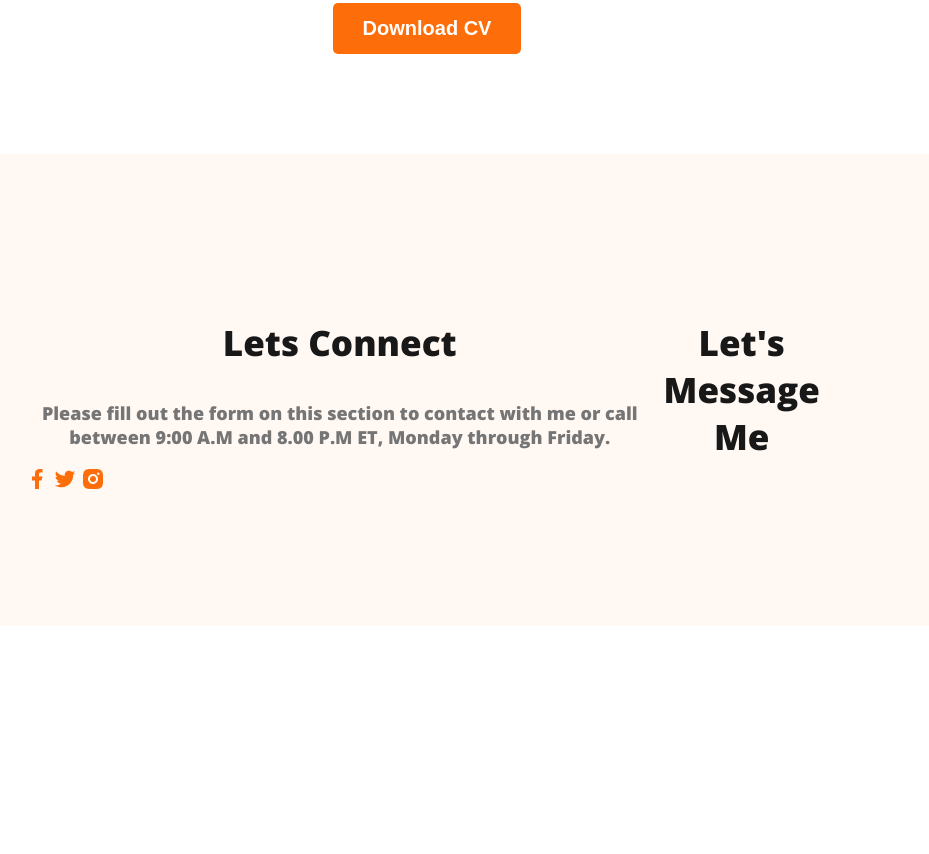
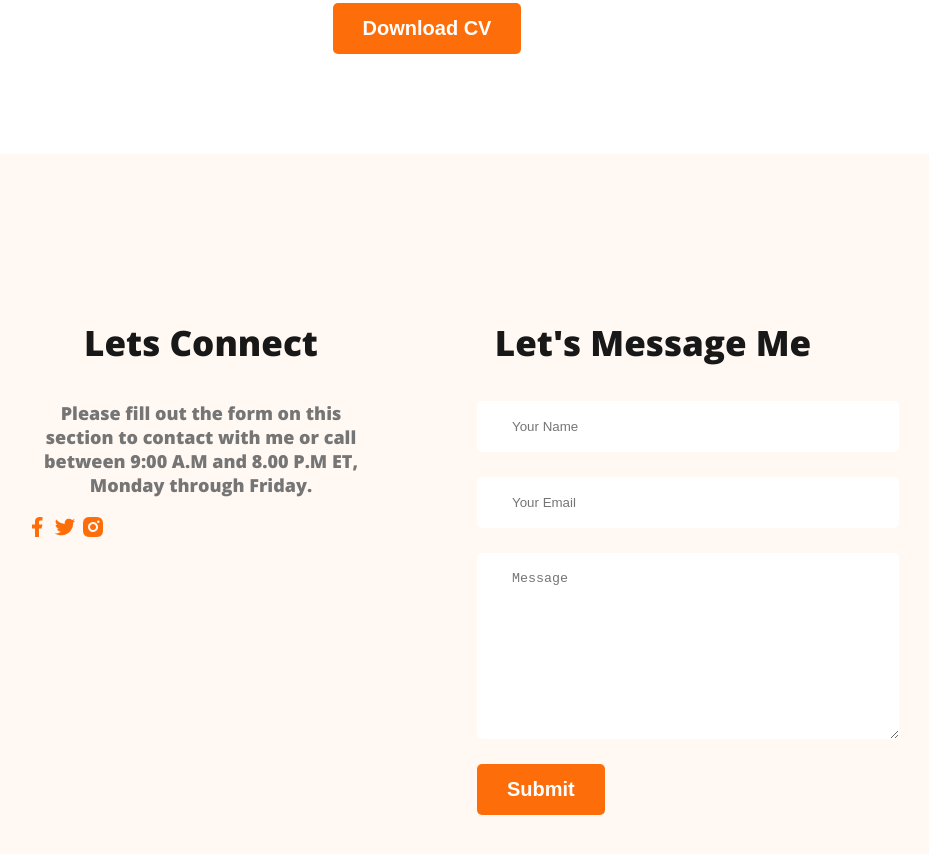
Before and after one commit to arnobghagra/webdeveloper-portfolio, a plain HTML site: page index.html in a window 1280 px wide. Shown: the part 3194-4048 px from the top of the page, without its empty margins (213-1142 px from the left). Before the commit the page ends 3828 px from the top, so only its background shows below. Drawn offline with nearby package versions, Linux system fonts and the light colour scheme.

Commit message:
finished portfolio

```diff
--- a/index.html
+++ b/index.html
@@ -153,6 +153,12 @@
             </div>
             <div class="footer-column">
                 <h3 class="section-title">Let's Message Me</h3>
+                <form class="contact" action="">
+                    <input type="text" placeholder="Your Name">
+                    <input type="email" placeholder="Your Email" id="">
+                    <textarea name="" id="" placeholder="Message" id="" cols="30" rows="10"></textarea>
+                    <input class="btn-primary" type="submit" value="Submit">
+                </form>
             </div>
         </footer>
     </body>
--- a/styles/portfolio.css
+++ b/styles/portfolio.css
@@ -172,7 +172,29 @@ main section{
 
 footer{
     display: flex;
+    gap: 100px;
     background: #fff8f3;
     margin-top: 100px;
     padding: 130px 230px;
 }
+
+.footer-column{
+    width: 50%;
+}
+
+
+.social-links{
+    margin-right: 40px;
+}
+
+
+.contact input[type="text"], .contact input[type="email"], textarea{
+    display: flex;
+    margin-bottom: 25px;
+    padding: 18px 35px;
+    color: #757575;
+    border-radius: 5px;
+    background: #fff;
+    border: 0;
+    width: 100%;
+}
```
